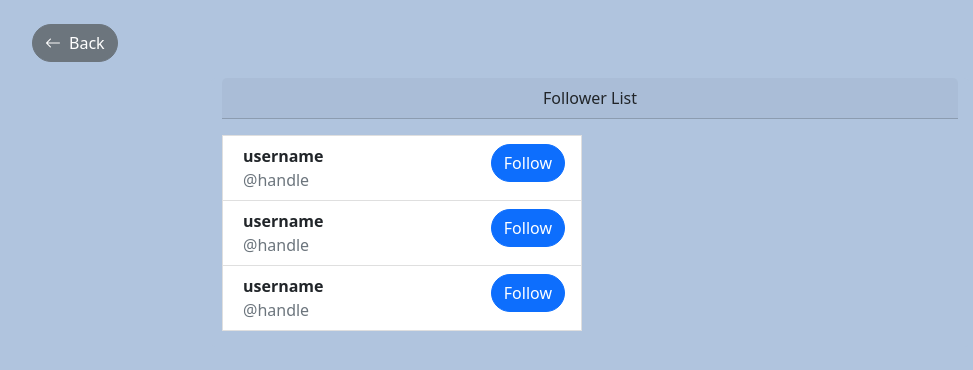
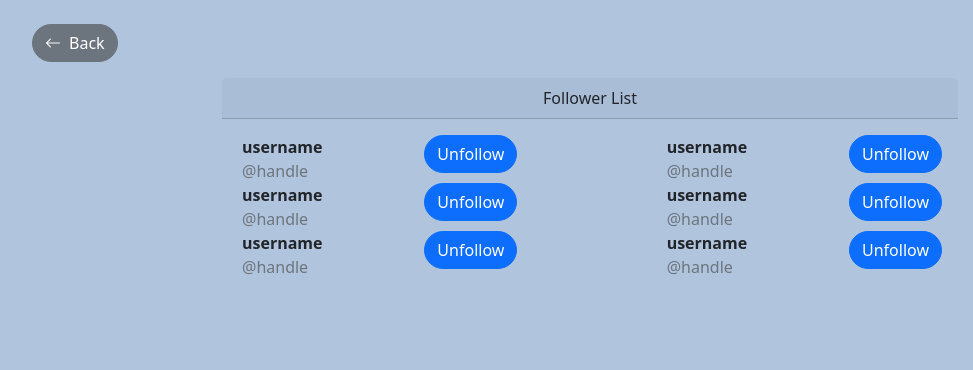
Before and after one commit to Larry546/book-react, a React (Create React App) app: page /follower in a window 1280 px wide. Shown: the top 370 px of the page, without its empty margins (50-1023 px from the left). Built offline with nearby package versions, Linux system fonts and the light colour scheme.

Commit message:
follow lists and comment in book

```diff
--- /dev/null
+++ b/src/pages/book/comment-lits-item.js
@@ -0,0 +1,9 @@
+const CommentListItem = () => {
+    return(
+        <li className="list-group-item border-bottom wd-bg-sameblue">
+            <button className="btn btn-danger float-end ms-2">Delete</button>
+            <p className="m-1" ><span className="fs-5 text-secondary">1234:</span> Good books</p>
+        </li>
+    );
+};
+export default CommentListItem;
--- a/src/pages/book/index.js
+++ b/src/pages/book/index.js
@@ -2,6 +2,7 @@ import React, {useEffect, useState} from "react";
 import Header from "../header";
 import {useParams} from "react-router";
 import {getBookInfo} from "../../services/book-service";
+import CommentLitsItem from "./comment-lits-item";
 
 const Book = () => {
     const {isbn} = useParams();
@@ -22,6 +23,10 @@ const Book = () => {
                     <div className="card-img col-12">
                         <img className="rounded-bottom"
                              src={bookInfo.image} alt={"BOOK"} width="100%"/>
+                    </div>
+                    <div className="card-body text-center">
+                        {/*<i className="bi bi-heart-fill fw-bolder fs-2 text-danger"></i>*/}
+                        <i className="bi bi-heart fw-bolder fs-2 text-secondary"></i>
                     </div>
                 </div>
                 <div className="card mt-3 col-8 wd-bg-sameblue">
@@ -62,16 +67,15 @@ const Book = () => {
             </div>
             <div className="row">
                 <div className="card mt-3 col-8 offset-4 wd-bg-sameblue">
-                    <div className="card-header">Comments for this book</div>
+                    <div className="card-header fs-5 text-dark">Comments for this book</div>
                     <div className="card-body list-group wd-bg-sameblue">
-                        <li className="list-group-item wd-bg-sameblue">
+                        <li className="list-group-item border-bottom wd-bg-sameblue">
                             <button className="btn btn-primary w-25 float-end">Comment</button>
                             <input placeholder="Please input the comment" className="form-control w-75"/>
                         </li>
-                        <li className="list-group-item border wd-bg-sameblue">
-                            <button className="btn btn-danger float-end ms-2">Delete</button>
-                            <p className="m-1" ><span className="fs-5 text-secondary">1234:</span> Good books</p>
-                        </li>
+                        <CommentLitsItem/>
+                        <CommentLitsItem/>
+                        <CommentLitsItem/>
                     </div>
                 </div>
             </div>
--- a/src/pages/follower-list/index.js
+++ b/src/pages/follower-list/index.js
@@ -1,6 +1,7 @@
 import React from "react";
 import {Link} from "react-router-dom";
 import FollowerListItem from "./follower-list-item";
+import FollowingListItem from "../following-list/following-list-item";
 
 const FollowingList = () => {
     return (
@@ -12,11 +13,18 @@ const FollowingList = () => {
             <div className="row">
                 <div className="card mt-3 col-8 offset-2 wd-bg-sameblue">
                     <div className="card-header text-center">Follower List</div>
-                        <div className="card-body list-group">
-                            <div className="col-6 ">
-                                <FollowerListItem/>
-                                <FollowerListItem/>
-                                <FollowerListItem/>
+                        <div className="card-body">
+                            <div className="row">
+                                <div className="col-5">
+                                    <FollowingListItem/>
+                                    <FollowingListItem/>
+                                    <FollowingListItem/>
+                                </div>
+                                <div className="col-5 offset-2">
+                                    <FollowingListItem/>
+                                    <FollowingListItem/>
+                                    <FollowingListItem/>
+                                </div>
                             </div>
                         </div>
                 </div>
--- a/src/pages/following-list/index.js
+++ b/src/pages/following-list/index.js
@@ -7,16 +7,26 @@ const FollowingList = () => {
         <div className="container">
             <Link to="/profile">
                 <button className="btn btn-secondary rounded-pill mt-4">
-                    <i className="bi bi-arrow-left me-2"></i>Back</button>
+                    <i className="bi bi-arrow-left me-2"></i>Back
+                </button>
             </Link>
             <div className="row">
                 <div className="card mt-3 col-8 offset-2 wd-bg-sameblue">
                     <div className="card-header text-center">Following List</div>
-                        <div className="card-body">
-                            <FollowingListItem/>
-                            <FollowingListItem/>
-                            <FollowingListItem/>
+                    <div className="card-body">
+                        <div className="row">
+                            <div className="col-5">
+                                <FollowingListItem/>
+                                <FollowingListItem/>
+                                <FollowingListItem/>
+                            </div>
+                            <div className="col-5 offset-2">
+                                <FollowingListItem/>
+                                <FollowingListItem/>
+                                <FollowingListItem/>
+                            </div>
                         </div>
+                    </div>
                 </div>
             </div>
         </div>
```
